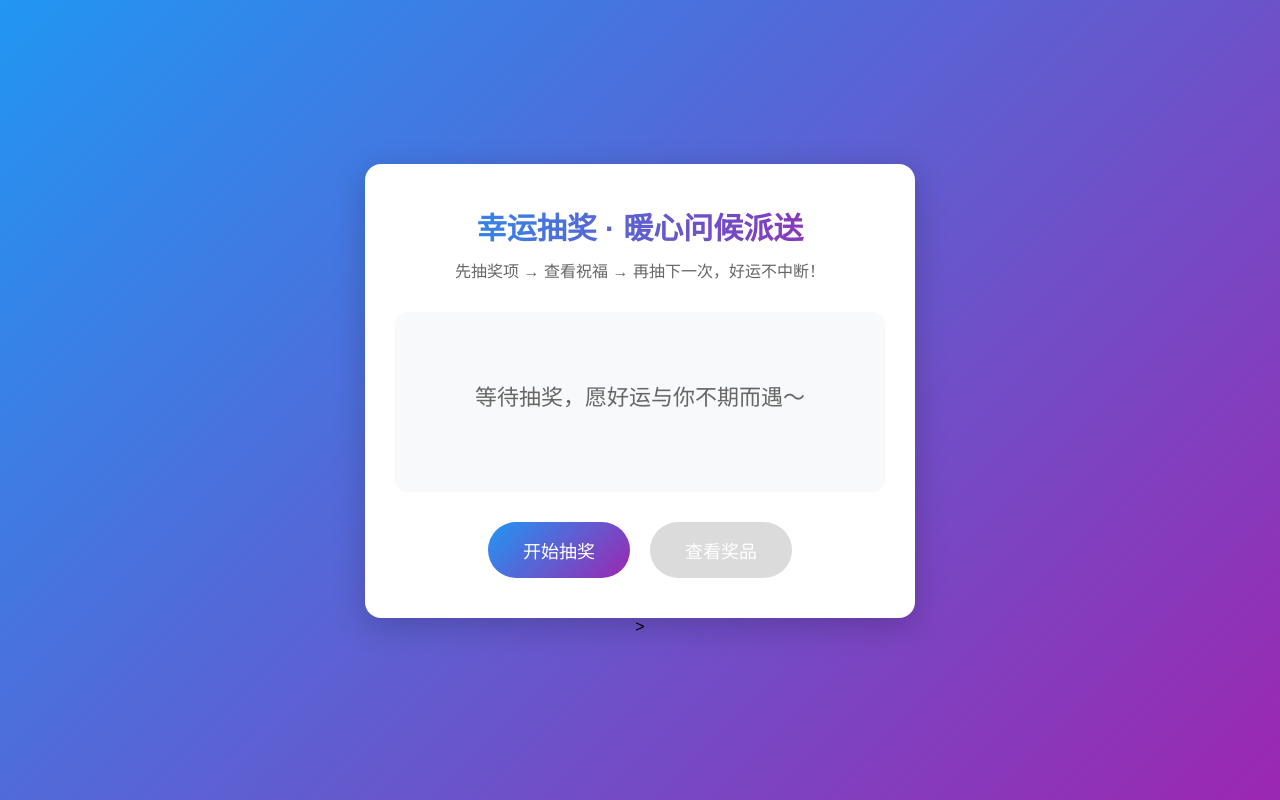
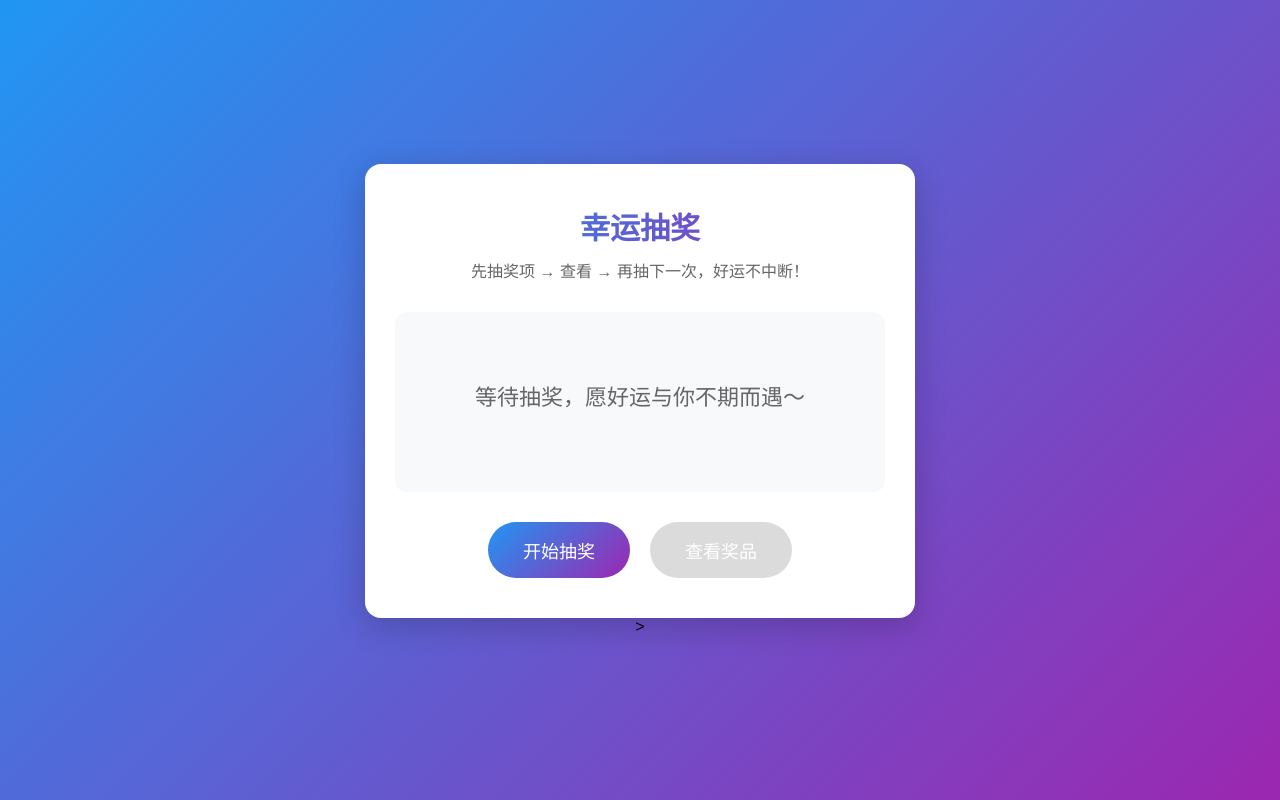
Before and after one commit to 666485454/666485454.github.io, a plain HTML site: page index.html in a window 1280 px wide. Drawn offline with Linux system fonts and the light colour scheme.

Commit message:
Add files via upload

```diff
--- a/index.html
+++ b/index.html
@@ -3,7 +3,7 @@
 <head>
     <meta charset="UTF-8">
     <meta name="viewport" content="width=device-width, initial-scale=1.0">
-    <title>幸运抽奖 | 暖心问候派送</title>
+    <title>幸运抽奖 </title>
     <style>
         * {
             margin: 0;
@@ -133,8 +133,8 @@
 </head>
 <body>
     <div class="container">
-        <h1>幸运抽奖 · 暖心问候派送</h1>
-        <p class="subtitle">先抽奖项 → 查看祝福 → 再抽下一次，好运不中断！</p>
+        <h1>幸运抽奖 </h1>
+        <p class="subtitle">先抽奖项 → 查看 → 再抽下一次，好运不中断！</p>
         <div class="prize-box" id="prizeBox">
             <div class="init-tip">等待抽奖，愿好运与你不期而遇～</div>
             <div class="prize-level" id="prizeLevel"></div>
```
